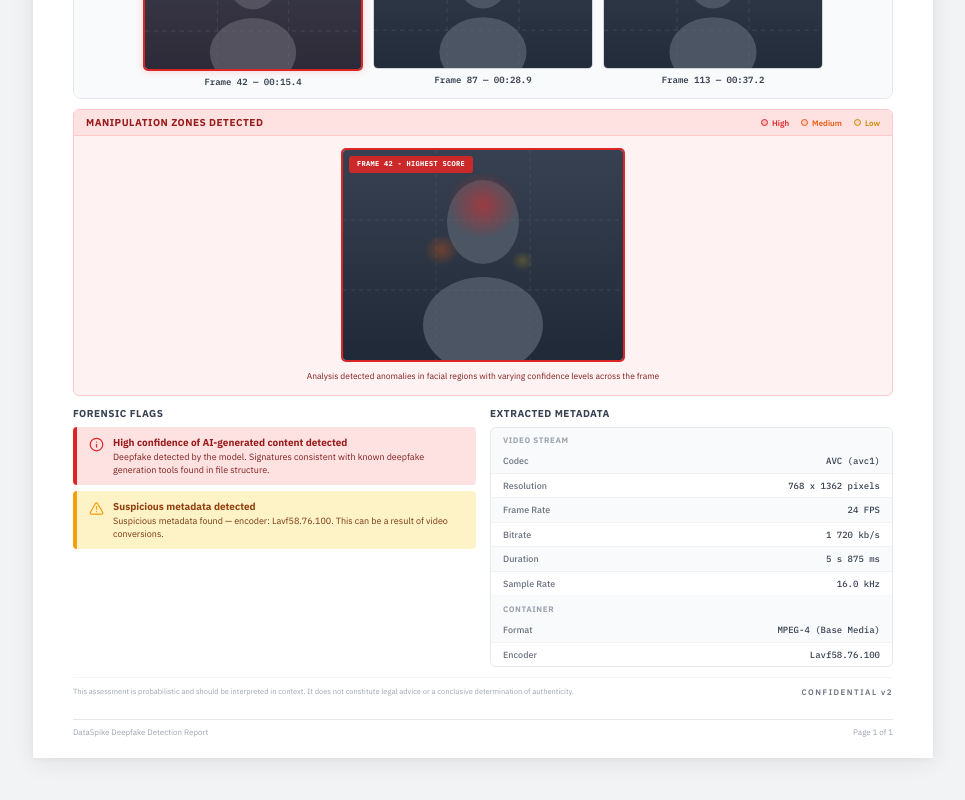
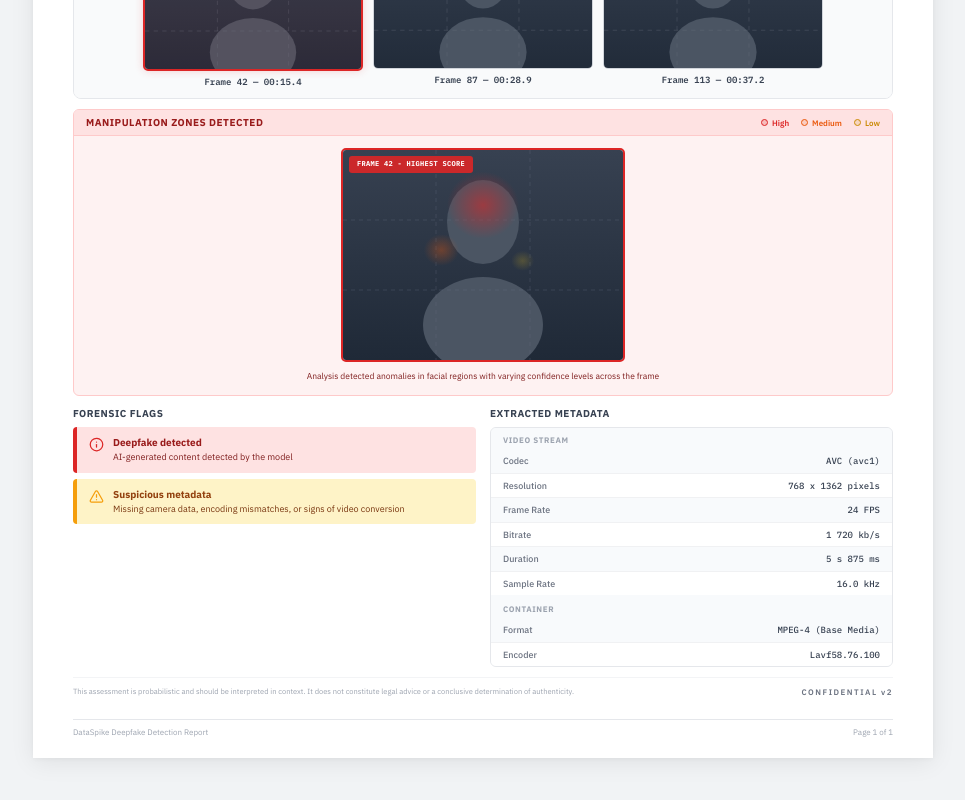
Before and after one commit to alinaYapp/deepfake-dashboard-ya, a Next.js app: page /report-preview in a window 1280 px wide. Shown: the part 497-1297 px from the top of the page, without its empty margins (157-1122 px from the left). Built offline with nearby package versions, Linux system fonts and the light colour scheme.

Commit message:
feat: simplify forensic flag descriptions and remove unused params
Update 'forensic-flags.tsx' and related components for better clarity.

```diff
--- a/components/report/deepfake-report.tsx
+++ b/components/report/deepfake-report.tsx
@@ -76,11 +76,7 @@ export function DeepfakeReportPage({ report }: DeepfakeReportPageProps) {
 
       <div style={{ display: "flex", gap: "14px" }}>
         <div style={{ flex: 1 }}>
-          <ForensicFlags
-            errors={report.errors}
-            provenance={report.video_metadata.provenance}
-            container={report.video_metadata.container}
-          />
+          <ForensicFlags errors={report.errors} />
         </div>
         <div style={{ flex: 1 }}>
           <ExtractedMetadata videoMetadata={report.video_metadata} />
--- a/components/report/heat-map-block.tsx
+++ b/components/report/heat-map-block.tsx
@@ -134,21 +134,25 @@ function buildForensicFlags(isSuspicious: boolean, details?: CaseDetails): FlagE
   const encoderVal = details?.decoded_metadata?.general?.writing_application || ""
   const sigCat = details?.structural_analysis?.signature_category || ""
   const isProSw = sigCat === "Professional Software"
+  const isAiGen = sigCat === "AI Generator"
   const isSusEncoder = encoderVal.toLowerCase().includes("ffmpeg") || encoderVal.toLowerCase().includes("lavf") || encoderVal.toLowerCase().includes("converter")
 
-  if (!isSuspicious && !isProSw && !isSusEncoder) {
-    return [{ type: "green", icon: "check", title: "No signs of manipulation detected", description: "No errors were found during analysis." }]
+  if (!isSuspicious && !isProSw && !isAiGen && !isSusEncoder) {
+    return [{ type: "green", icon: "check", title: "No issues detected", description: "No errors found" }]
   }
 
   const out: FlagEntry[] = []
   if (isSuspicious) {
-    out.push({ type: "red", icon: "info", title: "High confidence of AI-generated content detected", description: "Deepfake detected by the model. Signatures consistent with known deepfake generation tools found in file structure." })
+    out.push({ type: "red", icon: "info", title: "Deepfake detected", description: "AI-generated content detected by the model" })
+  }
+  if (isAiGen && !isSuspicious) {
+    out.push({ type: "red", icon: "info", title: "AI generator detected", description: "Metadata indicates the video was generated by AI" })
   }
   if (isProSw) {
-    out.push({ type: "amber", icon: "warn", title: "Professional video editing software detected", description: encoderVal ? `Metadata contains clear signs of professional software such as ${encoderVal}.` : "Metadata contains clear signs of professional software such as Adobe After Effects or similar tools." })
+    out.push({ type: "amber", icon: "warn", title: "Professional software detected", description: "Metadata indicates professional editing software (e.g. Adobe After Effects)" })
   }
   if (isSusEncoder) {
-    out.push({ type: "amber", icon: "warn", title: "Suspicious metadata detected", description: encoderVal ? `Suspicious metadata found \u2014 encoder: ${encoderVal}. This can be a result of video conversions.` : "Suspicious metadata found \u2014 for example missing camera data, encoding mismatches, etc." })
+    out.push({ type: "amber", icon: "warn", title: "Suspicious metadata", description: "Missing camera data, encoding mismatches, or signs of video conversion" })
   }
   return out
 }
--- a/components/report/sections/forensic-flags.tsx
+++ b/components/report/sections/forensic-flags.tsx
@@ -1,10 +1,8 @@
 import { Info, AlertTriangle, CheckCircle } from "lucide-react"
-import type { ErrorCode, ProvenanceInfo, ContainerInfo } from "@/lib/deepfake-report-types"
+import type { ErrorCode } from "@/lib/deepfake-report-types"
 
 interface ForensicFlagsProps {
   errors: ErrorCode[]
-  provenance?: ProvenanceInfo
-  container?: ContainerInfo
 }
 
 interface FlagItem {
@@ -14,18 +12,14 @@ interface FlagItem {
   description: string
 }
 
-function buildFlags(
-  errors: ErrorCode[],
-  provenance?: ProvenanceInfo,
-  container?: ContainerInfo
-): FlagItem[] {
+function buildFlags(errors: ErrorCode[]): FlagItem[] {
   if (errors.length === 0) {
     return [
       {
         type: "green",
         iconType: "check",
-        title: "No signs of manipulation detected",
-        description: "No errors were found during analysis.",
+        title: "No issues detected",
+        description: "No errors found",
       },
     ]
   }
@@ -36,45 +30,37 @@ function buildFlags(
     flags.push({
       type: "red",
       iconType: "info",
-      title: "High confidence of AI-generated content detected",
-      description:
-        "Deepfake detected by the model. Signatures consistent with known deepfake generation tools found in file structure.",
+      title: "Deepfake detected",
+      description: "AI-generated content detected by the model",
     })
   }
 
   if (errors.includes("MetadataAiGeneratorDetected")) {
-    const desc = provenance?.software
-      ? `Metadata contains clear signs that the video was generated by an AI tool. Software: ${provenance.software}.`
-      : "Metadata contains clear signs that the video was generated by an AI tool."
     flags.push({
       type: "red",
       iconType: "warning",
-      title: "AI video generator signatures detected",
-      description: desc,
+      title: "AI generator detected",
+      description: "Metadata indicates the video was generated by AI",
     })
   }
 
   if (errors.includes("MetadataProfessionalSoftware")) {
-    const desc = provenance?.software
-      ? `Metadata contains clear signs of professional software such as ${provenance.software}.`
-      : "Metadata contains clear signs of professional software such as Adobe After Effects or similar tools."
     flags.push({
       type: "amber",
       iconType: "warning",
-      title: "Professional video editing software detected",
-      description: desc,
+      title: "Professional software detected",
+      description:
+        "Metadata indicates professional editing software (e.g. Adobe After Effects)",
     })
   }
 
   if (errors.includes("SuspiciousMetadata")) {
-    const desc = container?.encoder
-      ? `Suspicious metadata found \u2014 encoder: ${container.encoder}. This can be a result of video conversions.`
-      : "Suspicious metadata found \u2014 for example missing camera data, encoding mismatches, etc. This can be a result of video conversions."
     flags.push({
       type: "amber",
       iconType: "warning",
-      title: "Suspicious metadata detected",
-      description: desc,
+      title: "Suspicious metadata",
+      description:
+        "Missing camera data, encoding mismatches, or signs of video conversion",
     })
   }
 
@@ -94,8 +80,8 @@ function FlagIcon({ type, iconType }: { type: "red" | "amber" | "green"; iconTyp
   return <Info size={15} color={s.iconColor} style={{ flexShrink: 0, marginTop: 1 }} />
 }
 
-export function ForensicFlags({ errors, provenance, container }: ForensicFlagsProps) {
-  const flags = buildFlags(errors, provenance, container)
+export function ForensicFlags({ errors }: ForensicFlagsProps) {
+  const flags = buildFlags(errors)
 
   return (
     <div style={{ marginBottom: "10px" }}>
--- a/lib/pdf-generator.tsx
+++ b/lib/pdf-generator.tsx
@@ -356,19 +356,23 @@ function generateReportHTML(caseData: Case): string {
           const pdfSigCat = details?.structural_analysis?.signature_category
           const pdfEncoder = meta?.general?.writing_application
           const pdfIsProSw = pdfSigCat === 'Professional Software'
+          const pdfIsAiGen = pdfSigCat === 'AI Generator'
           const pdfHasSusEnc = !!(pdfEncoder && (pdfEncoder.toLowerCase().includes('ffmpeg') || pdfEncoder.toLowerCase().includes('lavf') || pdfEncoder.toLowerCase().includes('converter')))
 
           if (isSuspicious) {
-            pdfFlags.push({ type: 'red', title: 'High confidence of AI-generated content detected', description: 'Deepfake detected by the model. Signatures consistent with known deepfake generation tools found in file structure.' })
+            pdfFlags.push({ type: 'red', title: 'Deepfake detected', description: 'AI-generated content detected by the model' })
+          }
+          if (pdfIsAiGen && !isSuspicious) {
+            pdfFlags.push({ type: 'red', title: 'AI generator detected', description: 'Metadata indicates the video was generated by AI' })
           }
           if (pdfIsProSw) {
-            pdfFlags.push({ type: 'amber', title: 'Professional video editing software detected', description: pdfEncoder ? 'Metadata contains clear signs of professional software such as ' + pdfEncoder + '.' : 'Metadata contains clear signs of professional software such as Adobe After Effects or similar tools.' })
+            pdfFlags.push({ type: 'amber', title: 'Professional software detected', description: 'Metadata indicates professional editing software (e.g. Adobe After Effects)' })
           }
           if (pdfHasSusEnc) {
-            pdfFlags.push({ type: 'amber', title: 'Suspicious metadata detected', description: pdfEncoder ? 'Suspicious metadata found \u2014 encoder: ' + pdfEncoder + '. This can be a result of video conversions.' : 'Suspicious metadata found.' })
+            pdfFlags.push({ type: 'amber', title: 'Suspicious metadata', description: 'Missing camera data, encoding mismatches, or signs of video conversion' })
           }
           if (pdfFlags.length === 0) {
-            pdfFlags.push({ type: 'green', title: 'No signs of manipulation detected', description: 'No errors were found during analysis.' })
+            pdfFlags.push({ type: 'green', title: 'No issues detected', description: 'No errors found' })
           }
 
           return '<div style="display: flex; flex-direction: column; gap: 6px;">' + pdfFlags.map(f => {
```
